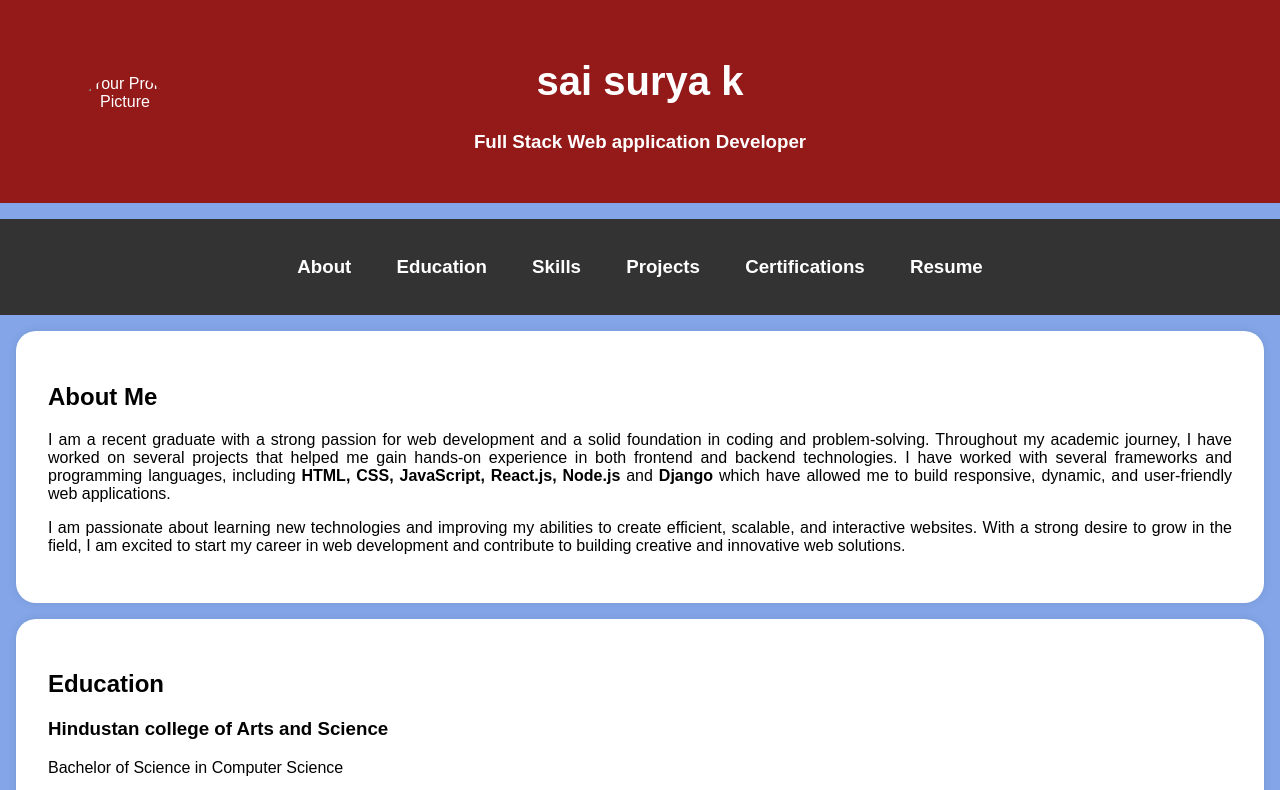
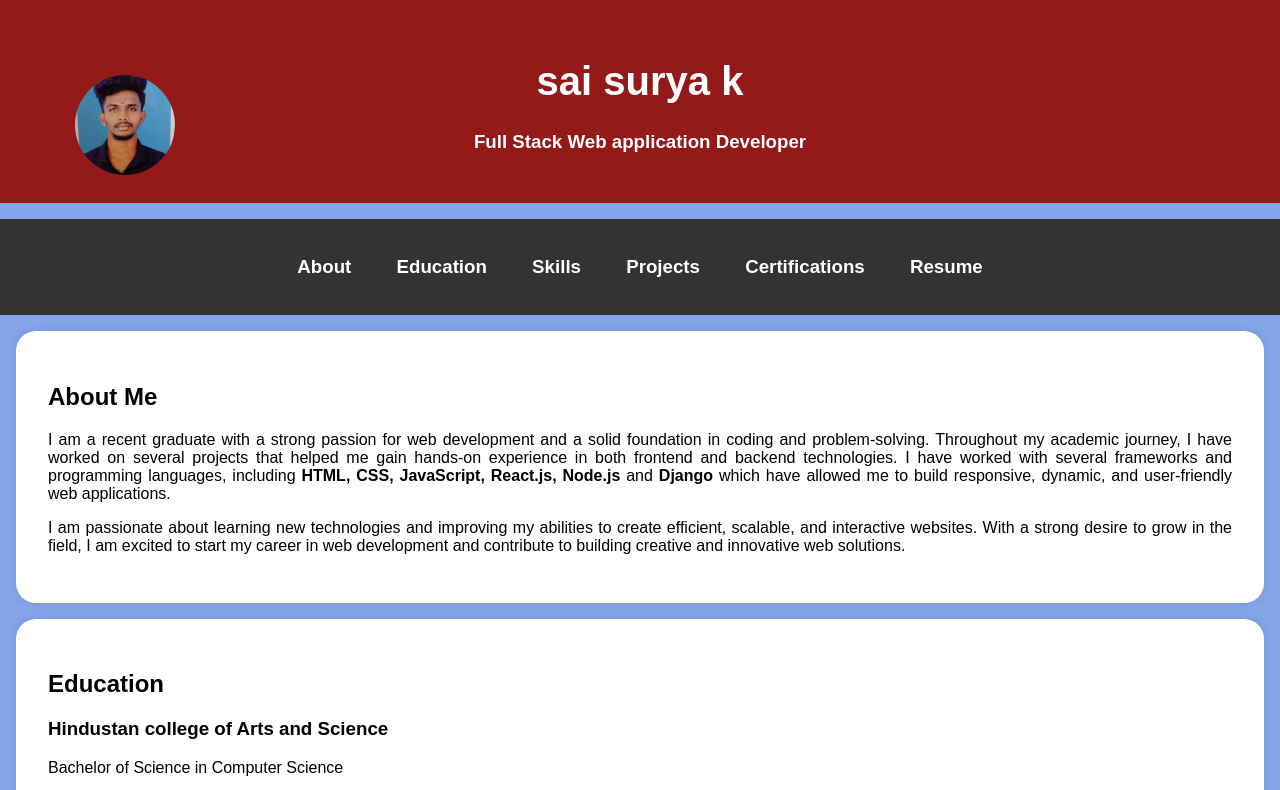
Before and after one commit to Saisuriyak/Surya-portfolio, a plain HTML site: page index.html in a window 1280 px wide. Shown: the top 790 px of the page. Drawn offline with Linux system fonts and the light colour scheme.

Commit message:
Update index.html

```diff
--- a/index.html
+++ b/index.html
@@ -96,7 +96,7 @@
     <header>
         <div class="header-content">
             <!-- Add your profile picture here -->
-            <img src="" alt="Your Profile Picture" class="profile-picture">
+            <img src="sai.jpg" alt="Your Profile Picture" class="profile-picture">
             <h1> sai surya k</h1>
             <h3><b>Full Stack Web application  Developer</b></h3>
         </div>
```
